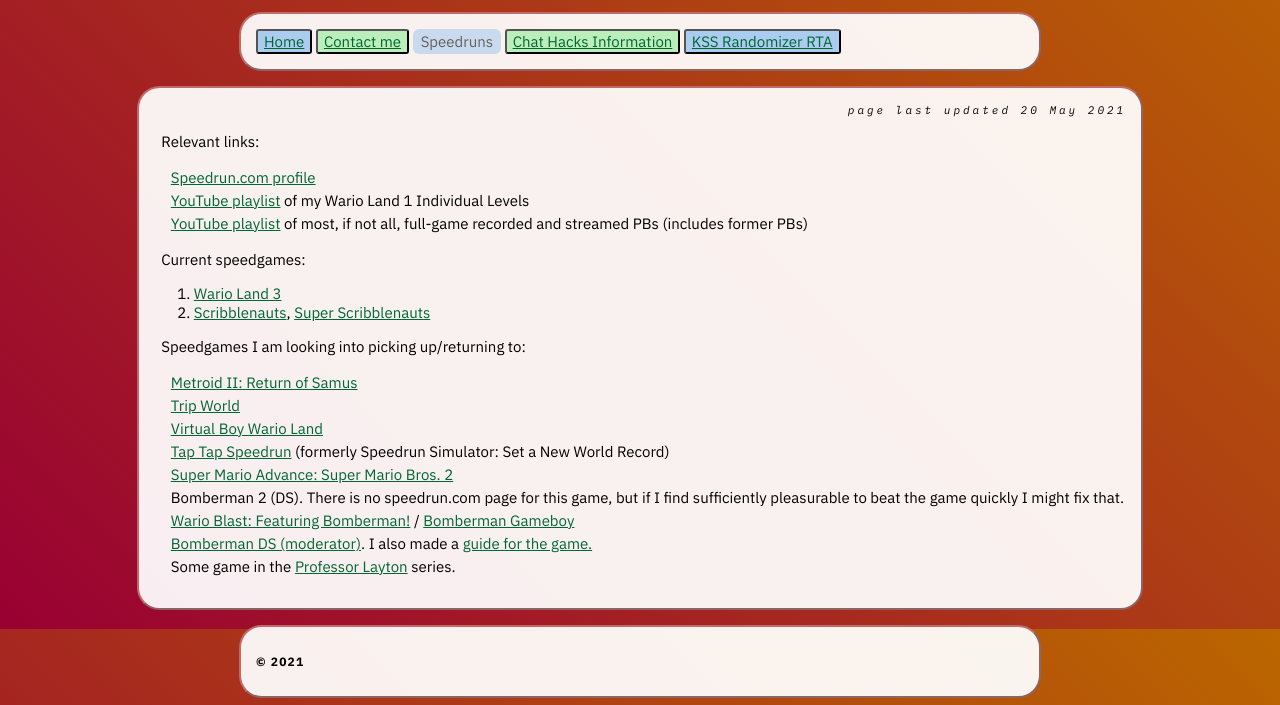
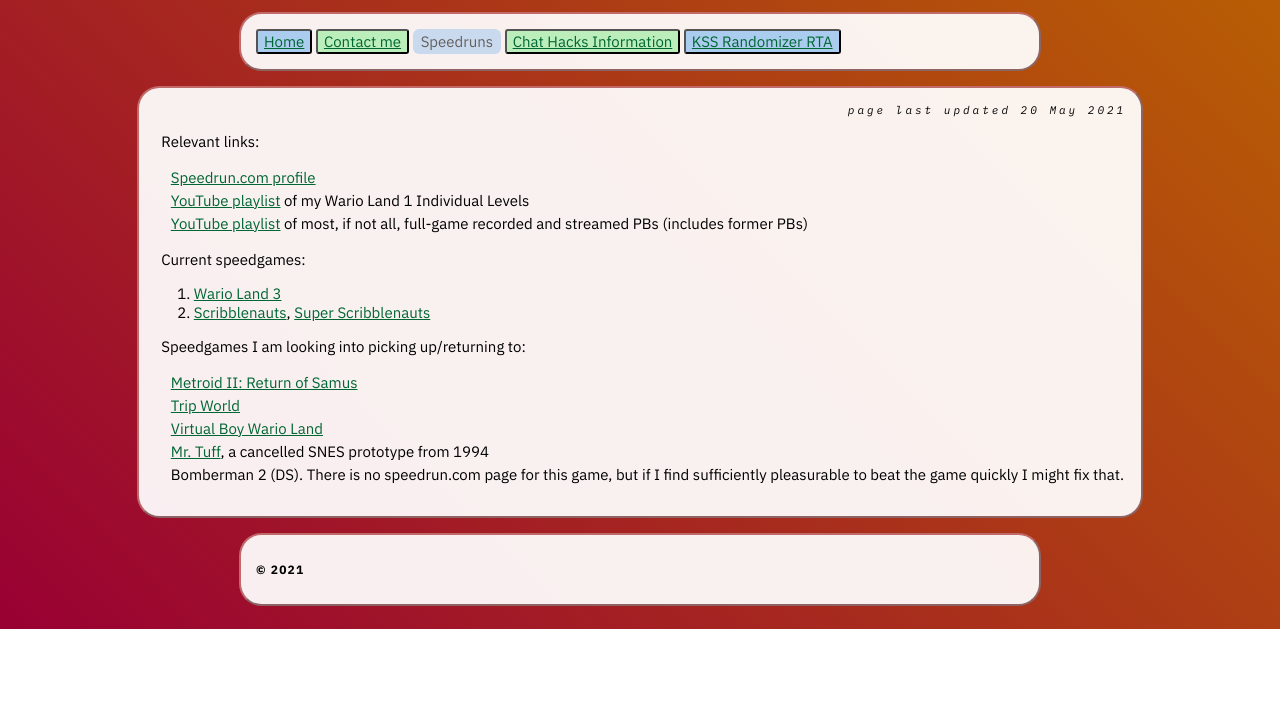
Before and after one commit to SMWAgent09AF/smwagent09af.github.io, a plain HTML site: page speedrun.html in a window 1280 px wide. Shown: the part 171-876 px from the top of the page. After the commit the page ends 800 px from the top, so only its background shows below. Drawn offline with Linux system fonts and the light colour scheme.

Commit message:
updated speedrun.html

```diff
--- a/speedrun.html
+++ b/speedrun.html
@@ -40,12 +40,8 @@
 				<li><a href="https://www.speedrun.com/m2" target="_blank">Metroid II: Return of Samus</a></li>
 				<li><a href="https://www.speedrun.com/tripworld" target="_blank">Trip World</a></li>
 				<li><a href="https://www.speedrun.com/vbwl" target="_blank">Virtual Boy Wario Land</a></li>
-				<li><a href="https://www.speedrun.com/tts" target="_blank">Tap Tap Speedrun</a> (formerly Speedrun Simulator: Set a New World Record)</li>
-				<li><a href="https://www.speedrun.com/sma" target="_blank">Super Mario Advance: Super Mario Bros. 2</a></li>
+				<li><a href="https://www.speedrun.com/mr_tuff" target="_blank">Mr. Tuff</a>, a cancelled SNES prototype from 1994</li>
 				<li>Bomberman 2 (DS). There is no speedrun.com page for this game, but if I find sufficiently pleasurable to beat the game quickly I might fix that.</li>
-				<li><a href="https://www.speedrun.com/wbfb" target="_blank">Wario Blast: Featuring Bomberman!</a> / <a href="https://www.speedrun.com/bomberman_gb" target="_blank">Bomberman Gameboy</a></li>
-				<li><a href="https://www.speedrun.com/bomberman_ds" target="_blank">Bomberman DS (moderator)</a>. I also made a <a href="bomberman_ds.html">guide for the game.</a></li>
-				<li>Some game in the <a href="https://www.speedrun.com/layton" target="_blank">Professor Layton</a> series.</li>
 			</ul>
 		</div>
 		<footer class="flex footer main">
```
